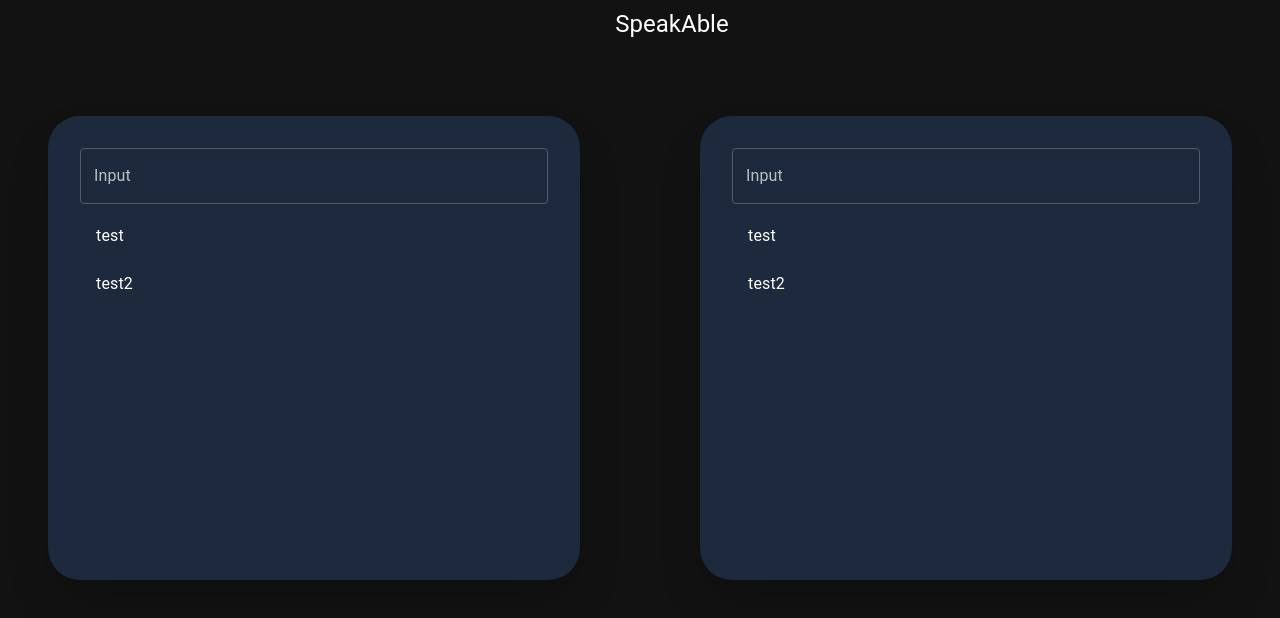
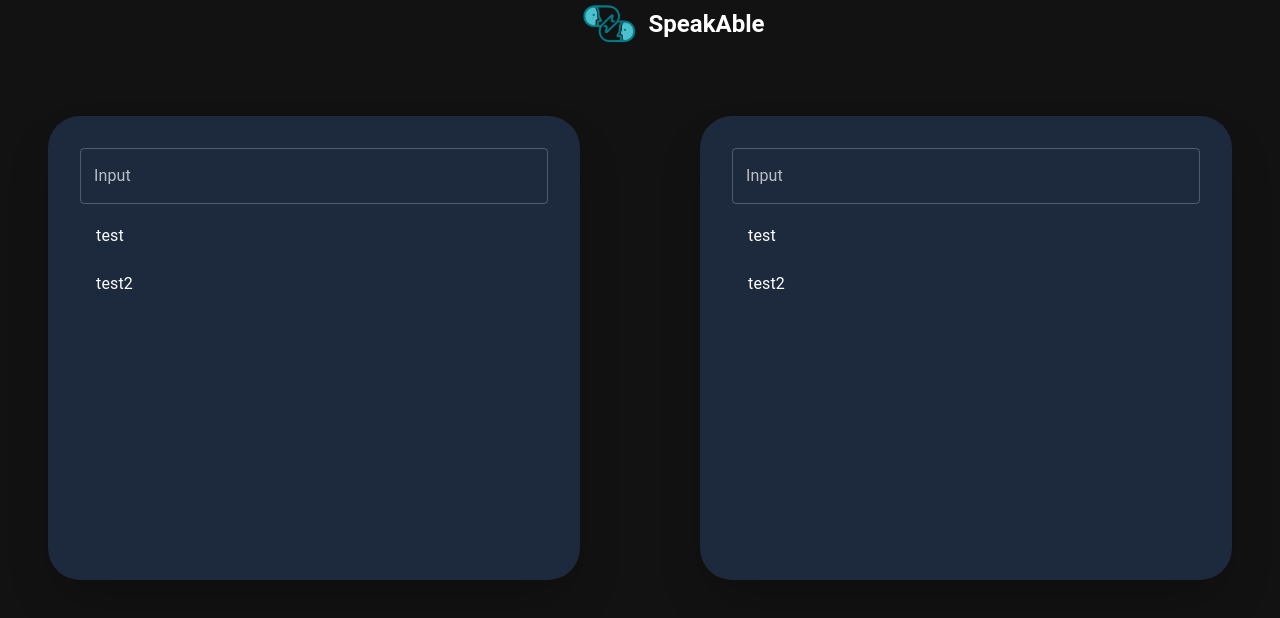
Before and after one commit to sbhat300/HackRUF25, a React (Vite) app in the folder client/: page /app in a window 1280 px wide. Shown: the top 618 px of the page. Built offline with nearby package versions, Linux system fonts and the light colour scheme; some icons are missing.

Commit message:
feat: added logo to navbar

```diff
--- a/client/src/App.jsx
+++ b/client/src/App.jsx
@@ -15,6 +15,7 @@ import ListItemButton from '@mui/material/ListItemButton';
 import ListItemText from '@mui/material/ListItemText';
 import { ThemeProvider, createTheme } from '@mui/material/styles';
 import CssBaseline from '@mui/material/CssBaseline';
+import Logo from './images/SpeakAbleLogoNoText.png'
 
 const darkTheme = createTheme({
   palette: {
@@ -25,12 +26,15 @@ const darkTheme = createTheme({
 function Bar(){
 	return(
 		<Box sx={{ flexGrow: 1 }}>
-			<AppBar position="static" class='bg-transparent'>
+      <AppBar position="static" sx={{ backgroundColor: 'transparent', boxShadow: 'none', backgroundImage: 'none' }}>
         <Toolbar variant="dense">
-					<Menu/>
-					<Typography variant="h5" color="inherit" component="div" sx={{ flexGrow: 1, textAlign: 'center' }}>
+          <Menu />
+          <Box sx={{ flexGrow: 1, display: 'flex', alignItems: 'center', justifyContent: 'center', gap: 1.5,}}>
+            <img src={Logo} style={{ height: '40px' }} alt="SpeakAble Logo" />
+            <Typography variant="h5" color="inherit" component="span" sx={{ fontWeight: 'bold' }}>
               SpeakAble
             </Typography>
+          </Box>
         </Toolbar>
       </AppBar>
     </Box>
```
Lines whose indentation alone changed are shown as unchanged.
